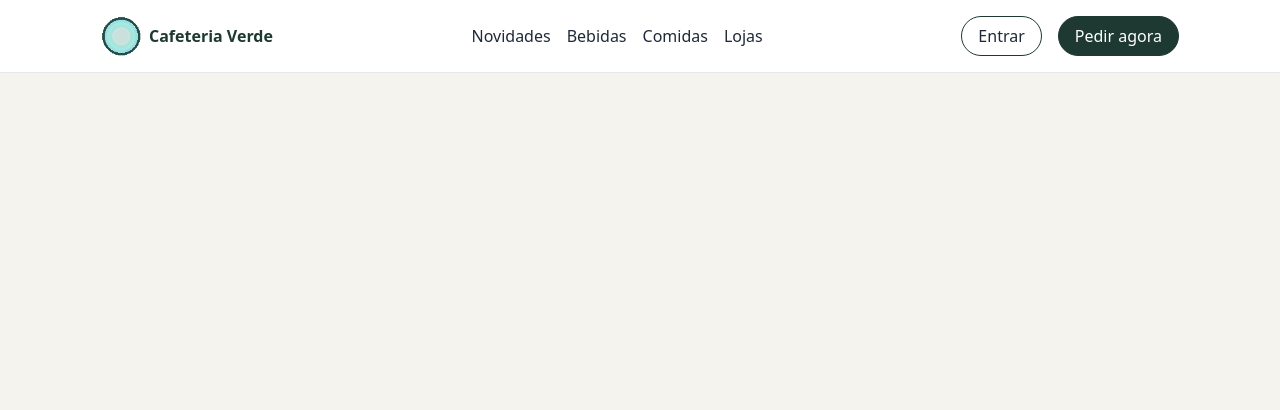
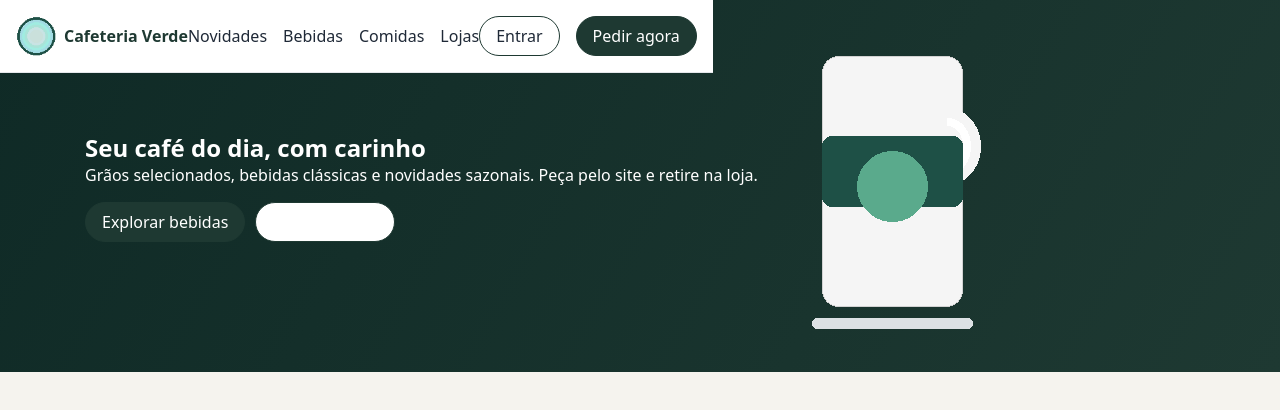
Before and after one commit to fsouzamarinho/cafetariaverde, a plain HTML site: page index.html in a window 1280 px wide. Drawn offline with Linux system fonts and the light colour scheme.

Commit message:
Versão 28-08

```diff
--- a/css/style.css
+++ b/css/style.css
@@ -30,6 +30,7 @@ img{
 header{
     background-color: white;
     border-bottom: 1px solid #e5e7eb;
+    position: fixed;
 }
 
 .container{
@@ -90,3 +91,31 @@ nav ul{
 .btn-fill:hover{
     background-color: #225d50;
 }
+
+.hero {
+  background: linear-gradient(120deg, var(--greenprimary), var(--greensecondary));
+  color: #fff
+}
+
+.hero-wrap {
+  display: flex;
+  flex-wrap: wrap;
+  align-items: center;
+  gap: 24px;
+  padding: 36px 0
+}
+
+.btn-row{
+    display: flex;
+    gap: 10px;
+    margin-top: 16px;
+}
+
+.hero-art{
+    display: flex;
+    justify-content: center;
+}
+
+.hero-text{
+    min-width: 280px;
+}
--- a/index.html
+++ b/index.html
@@ -7,6 +7,9 @@
     <title>Cafeteria Verde</title>
     <link rel="stylesheet" href="css/style.css">
 </head>
+
+
+
 
 <body>
     <header>
@@ -29,6 +32,38 @@
             </div>
         </div>
     </header>
+
+
+ <section class="hero">
+    <div class="container hero-wrap">
+    <div class="hero-text">
+
+        <h1>Seu café do dia, com carinho</h1>
+        <p>Grãos selecionados, bebidas clássicas e novidades sazonais. Peça pelo site e retire na loja.</p>
+        <div class="btn-row">
+            <a class="btn btn-fill" href="#bebidas">Explorar bebidas</a>
+            <a class="btn" href="#novidades">Ver novidades</a>
+        </div>
+
+      </div>
+      <div class="hero-art">
+        <img src="imgs/cup.png" alt="Ilustração de copo de café" width="220" height="300">
+      </div>
+    </div>
+  </section>
+
+  <div class="container banners">
+    <article class="banner">
+
+
+
+    </article>
+    <article class="banner banner-dark">
+
+    </article>
+  </div>
+
+
+
 </body>
-
 </html>
```
